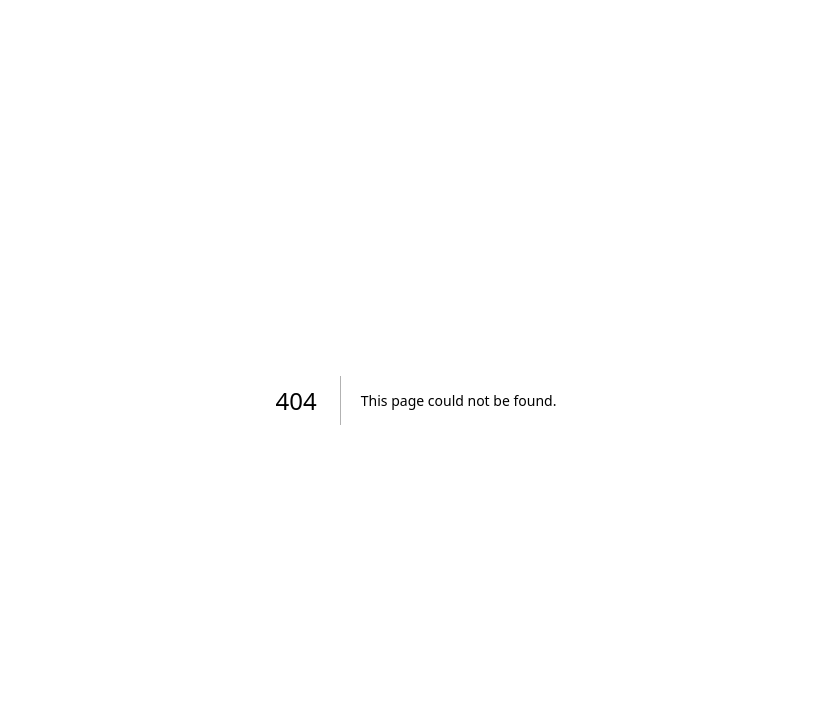
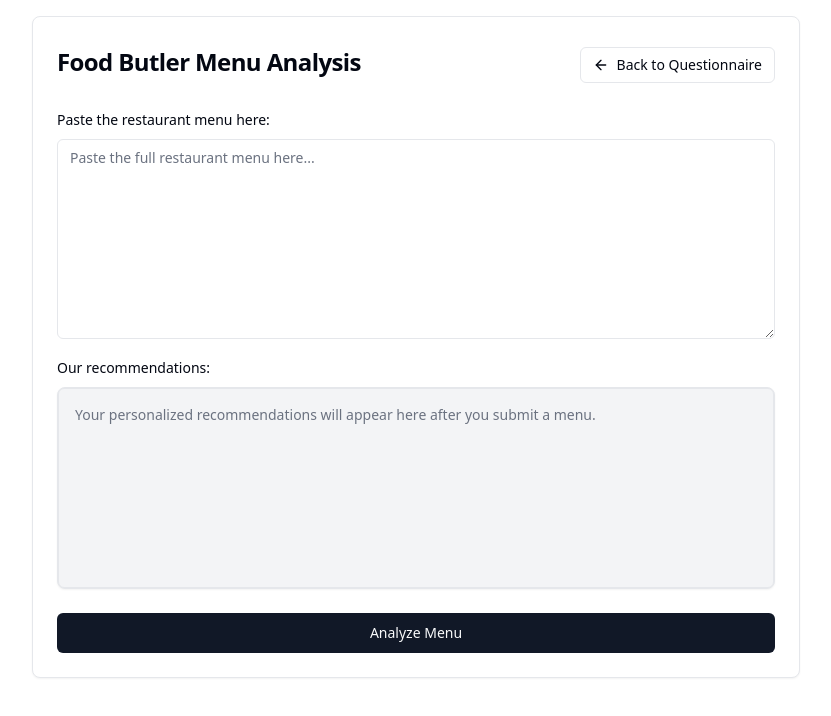
Before and after one commit to AndreasGassmann/nutri-twin, a Next.js app: page /input-view in a window 1280 px wide. Before the commit this address had no page. Shown: the top 716 px of the page, without its empty margins (224-1055 px from the left). Built offline with nearby package versions, Linux system fonts and the light colour scheme.

Commit message:
feat: update result view

```diff
--- a/package.json
+++ b/package.json
@@ -12,6 +12,7 @@
     "@radix-ui/react-icons": "^1.3.0",
     "@radix-ui/react-label": "^2.1.0",
     "@radix-ui/react-radio-group": "^1.2.1",
+    "@radix-ui/react-scroll-area": "^1.2.0",
     "@radix-ui/react-select": "^2.1.2",
     "@radix-ui/react-slot": "^1.1.0",
     "class-variance-authority": "^0.7.0",
--- /dev/null
+++ b/src/app/input-view/page.tsx
@@ -0,0 +1,5 @@
+import { Page } from "@/components/app-input-view-page";
+
+export default function InputView() {
+  return <Page />;
+}
--- a/src/components/app-input-view-page.tsx
+++ b/src/components/app-input-view-page.tsx
@@ -1,6 +1,6 @@
 "use client";
 
-import { InputViewComponent } from "./input-view.jsx";
+import { InputViewComponent } from "./input-view";
 
 export function Page() {
   return (
--- a/src/components/input-view.tsx
+++ b/src/components/input-view.tsx
@@ -1,59 +1,95 @@
-"use client";
+"use client"
 
-import { useState } from "react";
-import { Button } from "@/components/ui/button";
-import {
-  Card,
-  CardContent,
-  CardFooter,
-  CardHeader,
-  CardTitle,
-} from "@/components/ui/card";
-import { Input } from "@/components/ui/input";
-import { Label } from "@/components/ui/label";
-import { Textarea } from "@/components/ui/textarea";
+import { useState } from "react"
+import Link from "next/link"
+import { Button } from "@/components/ui/button"
+import { Card, CardContent, CardFooter, CardHeader, CardTitle } from "@/components/ui/card"
+import { Label } from "@/components/ui/label"
+import { ScrollArea } from "@/components/ui/scroll-area"
+import { Textarea } from "@/components/ui/textarea"
+import { Loader2, ArrowLeft } from "lucide-react"
 
 export function InputViewComponent() {
-  const [input, setInput] = useState("");
-  const [output, setOutput] = useState("");
+  const [menuInput, setMenuInput] = useState("")
+  const [recommendations, setRecommendations] = useState<string[]>([])
+  const [isLoading, setIsLoading] = useState(false)
 
-  const handleSubmit = () => {
-    // Here you would typically send the input to a server and get a response
-    // For now, we'll just echo the input
-    setOutput(`You entered: ${input}`);
-  };
+  const handleSubmit = async () => {
+    setIsLoading(true)
+    // Simulate an API call with a delay
+    await new Promise(resolve => setTimeout(resolve, 2000))
+
+    // Here you would typically send the menu to a server and get recommendations
+    // For now, we'll just simulate a response with some food items
+    const sampleRecommendations = [
+      "Grilled Chicken Burger",
+      "Vegetarian Pasta Primavera",
+      "Spicy Tofu Stir-Fry",
+      "Grilled Salmon with Roasted Vegetables",
+      "Quinoa and Black Bean Salad"
+    ]
+    setRecommendations(sampleRecommendations)
+    setIsLoading(false)
+  }
 
   return (
-    <Card className="w-full max-w-lg mx-auto">
-      <CardHeader>
-        <CardTitle>Food Butler Input</CardTitle>
+    <Card className="w-full max-w-3xl mx-auto">
+      <CardHeader className="flex flex-row items-center justify-between">
+        <CardTitle>Food Butler Menu Analysis</CardTitle>
+        <Link href="/" passHref>
+          <Button variant="outline" size="sm">
+            <ArrowLeft className="mr-2 h-4 w-4" />
+            Back to Questionnaire
+          </Button>
+        </Link>
       </CardHeader>
       <CardContent className="space-y-4">
         <div className="space-y-2">
-          <Label htmlFor="input">Enter your request:</Label>
-          <Input
-            id="input"
-            value={input}
-            onChange={(e) => setInput(e.target.value)}
-            placeholder="e.g., Suggest a recipe based on my preferences"
+          <Label htmlFor="menu-input">Paste the restaurant menu here:</Label>
+          <Textarea
+            id="menu-input"
+            value={menuInput}
+            onChange={(e) => setMenuInput(e.target.value)}
+            placeholder="Paste the full restaurant menu here..."
+            className="min-h-[200px]"
           />
         </div>
         <div className="space-y-2">
-          <Label htmlFor="output">Response:</Label>
-          <Textarea
-            id="output"
-            value={output}
-            readOnly
-            placeholder="Response will appear here"
-            className="h-32"
-          />
+          <Label htmlFor="output">Our recommendations:</Label>
+          <Card className="bg-muted">
+            <ScrollArea className="h-[200px] w-full rounded-md border p-4">
+              {isLoading ? (
+                <div className="flex items-center justify-center h-full">
+                  <Loader2 className="h-8 w-8 animate-spin text-primary" />
+                </div>
+              ) : recommendations.length > 0 ? (
+                <>
+                  <p className="mb-2 font-medium">Based on the menu and your preferences, we recommend the following items:</p>
+                  <ul className="list-disc pl-6 space-y-2">
+                    {recommendations.map((item, index) => (
+                      <li key={index} className="text-sm">{item}</li>
+                    ))}
+                  </ul>
+                </>
+              ) : (
+                <p className="text-sm text-muted-foreground">Your personalized recommendations will appear here after you submit a menu.</p>
+              )}
+            </ScrollArea>
+          </Card>
         </div>
       </CardContent>
       <CardFooter>
-        <Button onClick={handleSubmit} className="w-full">
-          Submit
+        <Button onClick={handleSubmit} disabled={isLoading} className="w-full">
+          {isLoading ? (
+            <>
+              <Loader2 className="mr-2 h-4 w-4 animate-spin" />
+              Analyzing Menu
+            </>
+          ) : (
+            "Analyze Menu"
+          )}
         </Button>
       </CardFooter>
     </Card>
-  );
+  )
 }
--- /dev/null
+++ b/src/components/ui/scroll-area.tsx
@@ -0,0 +1,48 @@
+"use client"
+
+import * as React from "react"
+import * as ScrollAreaPrimitive from "@radix-ui/react-scroll-area"
+
+import { cn } from "@/lib/utils"
+
+const ScrollArea = React.forwardRef<
+  React.ElementRef<typeof ScrollAreaPrimitive.Root>,
+  React.ComponentPropsWithoutRef<typeof ScrollAreaPrimitive.Root>
+>(({ className, children, ...props }, ref) => (
+  <ScrollAreaPrimitive.Root
+    ref={ref}
+    className={cn("relative overflow-hidden", className)}
+    {...props}
+  >
+    <ScrollAreaPrimitive.Viewport className="h-full w-full rounded-[inherit]">
+      {children}
+    </ScrollAreaPrimitive.Viewport>
+    <ScrollBar />
+    <ScrollAreaPrimitive.Corner />
+  </ScrollAreaPrimitive.Root>
+))
+ScrollArea.displayName = ScrollAreaPrimitive.Root.displayName
+
+const ScrollBar = React.forwardRef<
+  React.ElementRef<typeof ScrollAreaPrimitive.ScrollAreaScrollbar>,
+  React.ComponentPropsWithoutRef<typeof ScrollAreaPrimitive.ScrollAreaScrollbar>
+>(({ className, orientation = "vertical", ...props }, ref) => (
+  <ScrollAreaPrimitive.ScrollAreaScrollbar
+    ref={ref}
+    orientation={orientation}
+    className={cn(
+      "flex touch-none select-none transition-colors",
+      orientation === "vertical" &&
+        "h-full w-2.5 border-l border-l-transparent p-[1px]",
+      orientation === "horizontal" &&
+        "h-2.5 flex-col border-t border-t-transparent p-[1px]",
+      className
+    )}
+    {...props}
+  >
+    <ScrollAreaPrimitive.ScrollAreaThumb className="relative flex-1 rounded-full bg-border" />
+  </ScrollAreaPrimitive.ScrollAreaScrollbar>
+))
+ScrollBar.displayName = ScrollAreaPrimitive.ScrollAreaScrollbar.displayName
+
+export { ScrollArea, ScrollBar }
```
Also changed, not shown: 1 other file (tests, documents, lock files or other folders).
